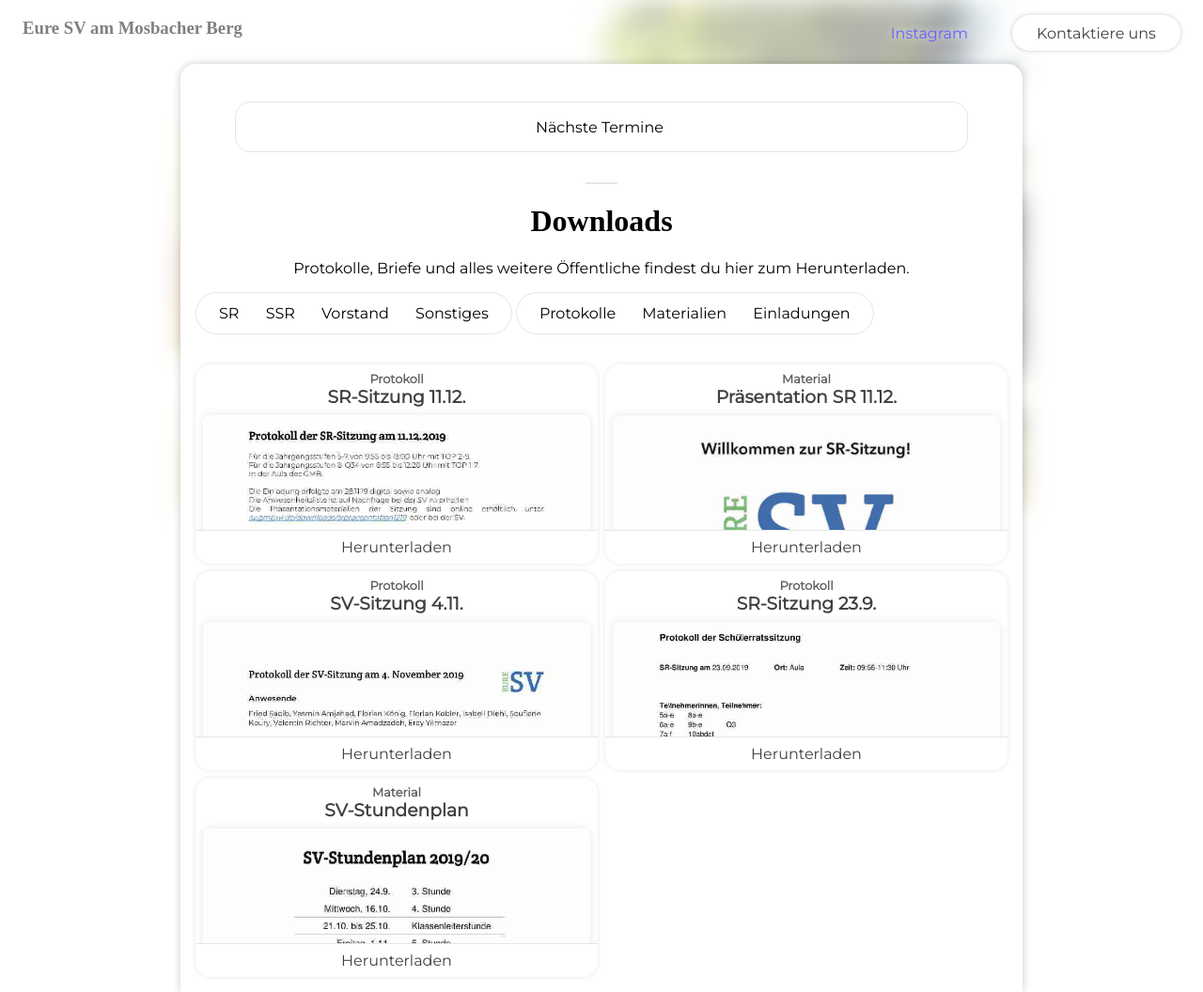
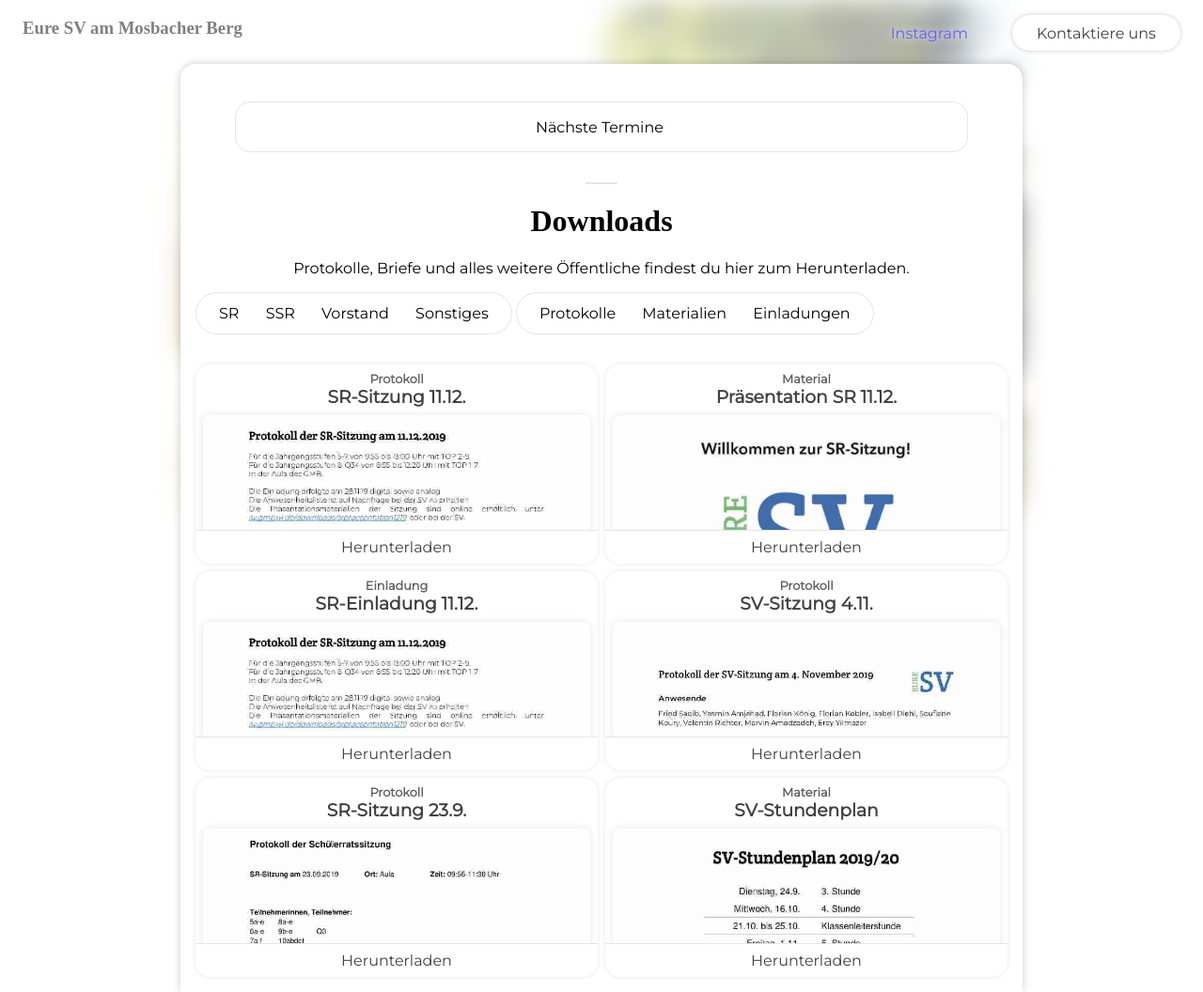
Before and after one commit to Mosbacher-Berg/gmbwi.de, a Jekyll site: the page built from index.html, in a window 1280 px wide. Shown: the whole page at 94% size. Built offline with Jekyll 4.4.1, drawn with Linux system fonts in a browser that asks for light colours; some web fonts are replaced.

Commit message:
Placeholder image, invitation downloads

```diff
--- a/index.html
+++ b/index.html
@@ -83,7 +83,8 @@
                     <h4>{{ download.type }}</h4>
                     <h3>{{ download.shortname }}</h3>
                     {% if download.preview %}
-                    <img class="preview" src="{{ download.preview }}" alt="Vorschau von {{ download.title }}">
+                    <img class="preview" src="
+                    {% if download.preview %}{{ download.preview }}{% else %}/files/noimg.jpg{% endif %}" alt="Vorschau von {{ download.title }}">
                     {% endif %}
                 </div>
             </a>
--- a/style.css
+++ b/style.css
@@ -366,16 +366,6 @@
     display: unset;
 }
 
-#files {
-    opacity: 1;
-    transition: 100ms 100ms;
-}
-
-#files.hidden {
-    opacity: 0;
-    transition: 50ms;
-}
-
 
 /*
 * Dark theme
```
Also changed, not shown: other parts of index.html (+0 -3 lines), _downloads/2019-12-11-sreinladung1219.md (added, +12 -0 lines), files/noimg.jpg (added), 1 other file.
